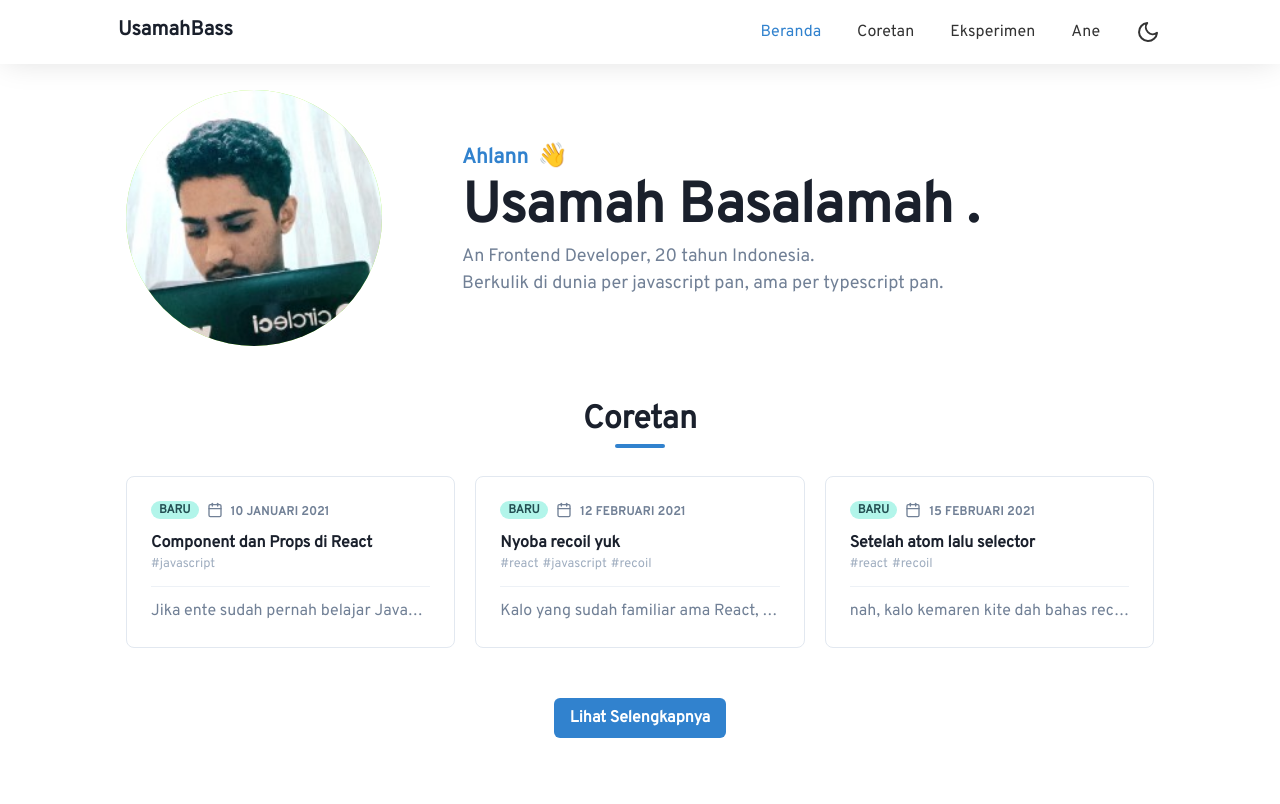
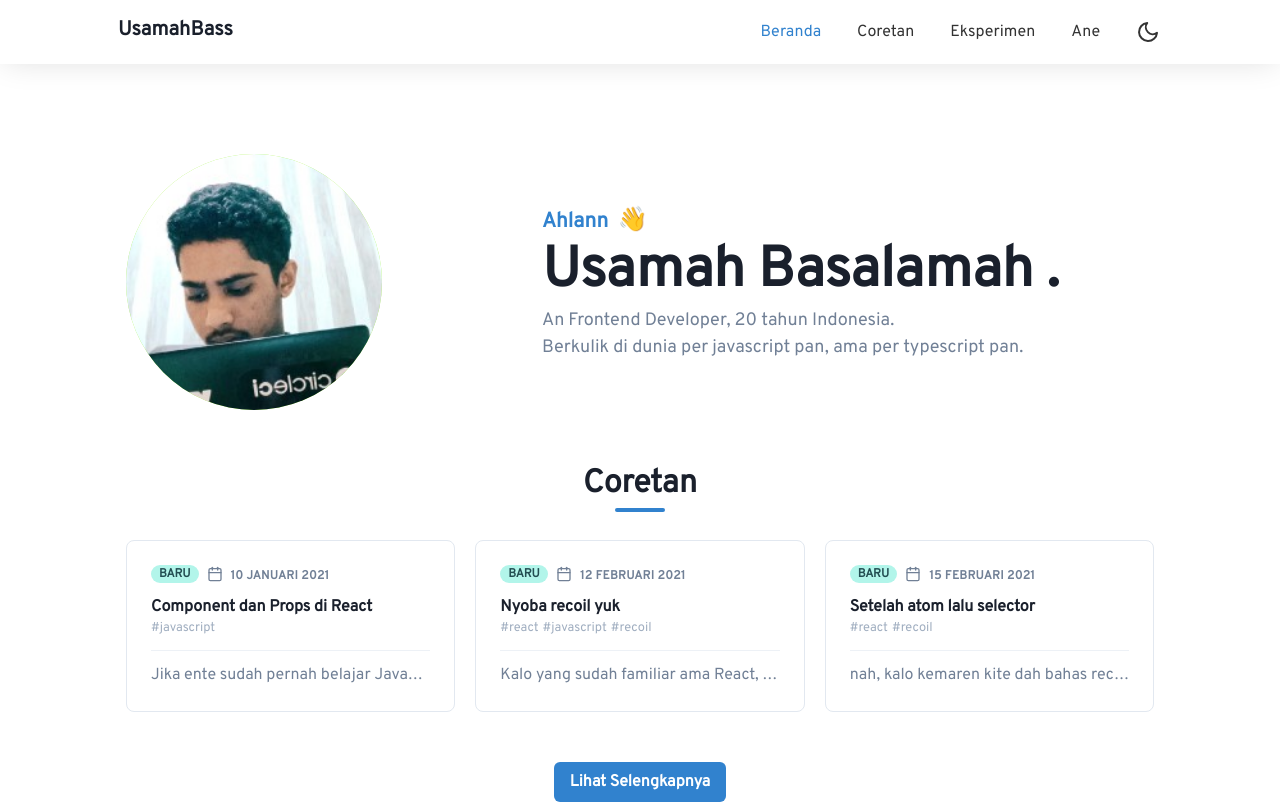
Before and after one commit to usamahbass/me, a Next.js app: page / in a window 1280 px wide. Shown: the top 804 px of the page. Built offline with nearby package versions, Linux system fonts and the light colour scheme.

Commit message:
fix style grid
fix style grid

```diff
--- a/components/hero.js
+++ b/components/hero.js
@@ -3,7 +3,7 @@ import { Avatar, Grid, GridItem, Heading, Link, Text } from "@chakra-ui/react";
 export default function Hero() {
   return (
     <Grid
-      templateColumns={["1fr", "20rem 1fr"]}
+      templateColumns={["1fr", "25rem 1fr"]}
       templateRows={["14rem 1fr", null]}
       textAlign={["center", "left"]}
       gap="1rem"
@@ -11,6 +11,7 @@ export default function Hero() {
       justifyContent="center"
       alignItems="center"
       marginBottom="50px"
+      marginTop="4rem"
     >
       <GridItem>
         <a href="https://github.com/usamahbass">
```
